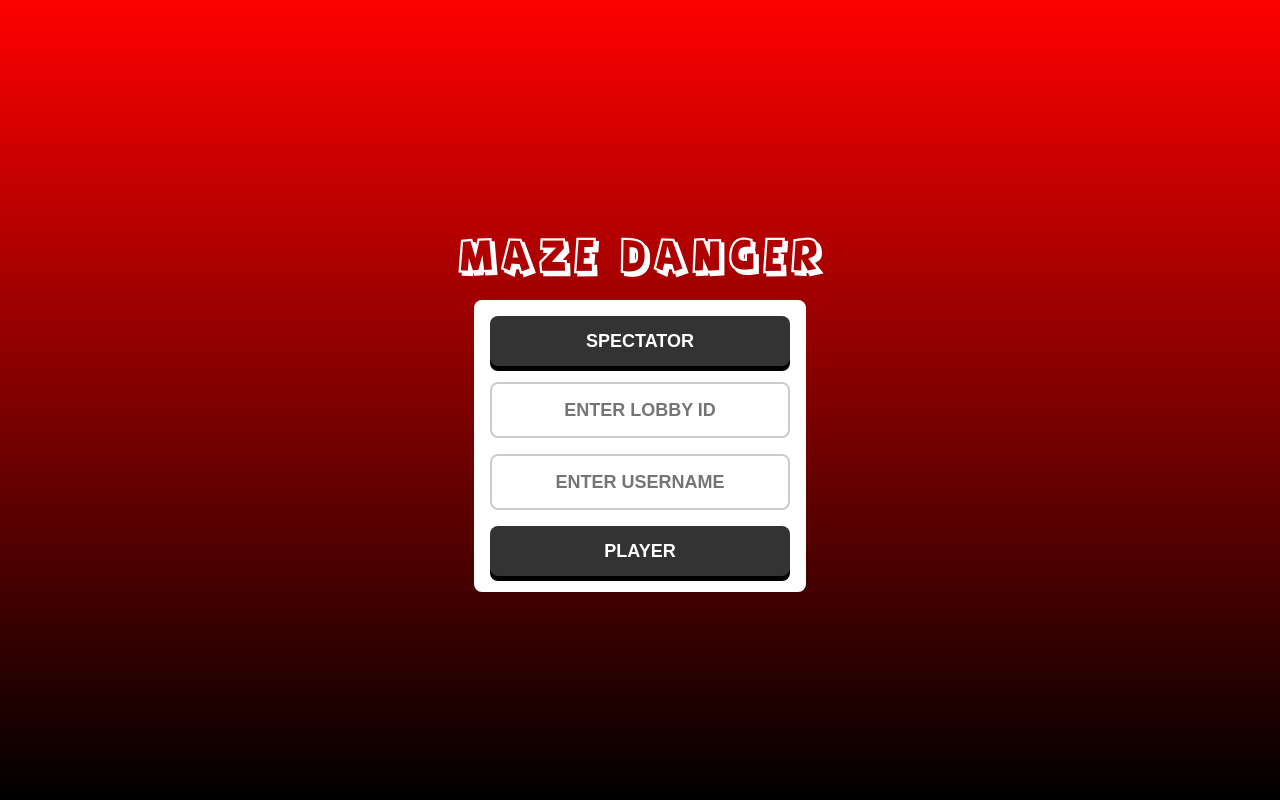
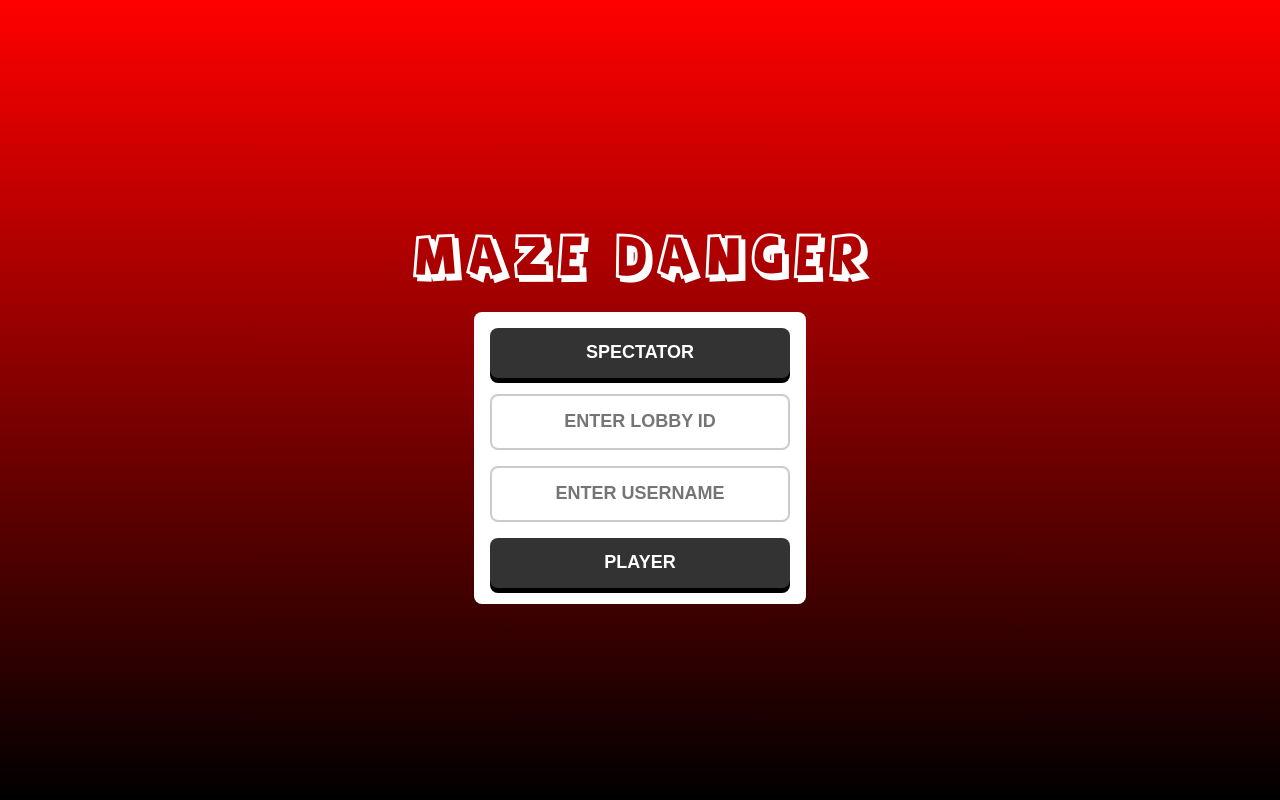
Before and after one commit to tumieK/MazeGameGen, a website: page MazeGenGame/public/index.html in a window 1280 px wide. Drawn offline with Linux system fonts and the light colour scheme.

Commit message:
Update index.css

```diff
--- a/MazeGenGame/public/css/index.css
+++ b/MazeGenGame/public/css/index.css
@@ -22,7 +22,7 @@ body {
 /* Style for the main heading */
 h1 {
     font-family: 'agent_redregular'; /* Custom font */
-    font-size: 2rem; /* Large font size */
+    font-size: 2.5rem; /* Large font size */
     text-align: center; /* Centered text */
 }
 
```
